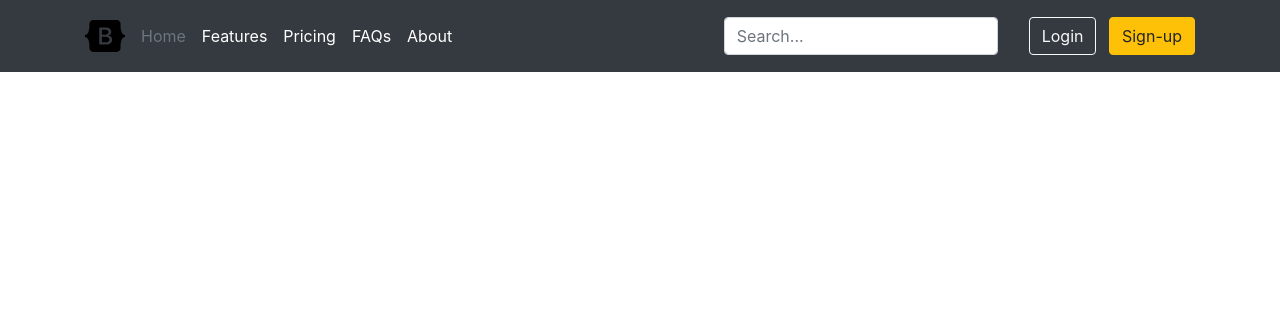
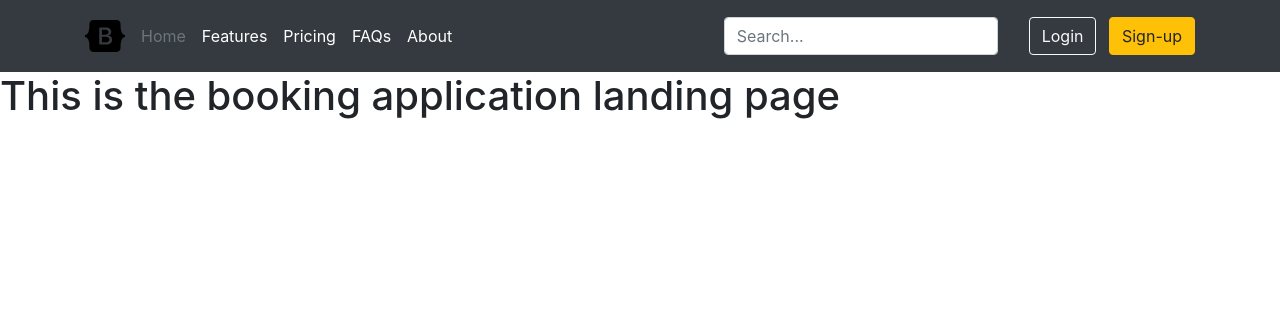
Before and after one commit to jschaeffer25/Python, a Django app: template booking/templates/booking/home.html in a window 1280 px wide. Shown: the top 332 px of the page. Run offline with Django 3.2, Linux system fonts and the light colour scheme; the template is opened without the code that fills it, so the values that code supplies are empty; some libraries are stand-ins or nearby versions.

Commit message:
base template

```diff
--- a/booking/templates/booking/base.html
+++ b/booking/templates/booking/base.html
@@ -65,6 +65,7 @@
 
 </head>
 
+<body>
 
 <header class="p-3 bg-dark text-white">
     <div class="container">
@@ -92,7 +93,7 @@
       </div>
     </div>
   </header>
-<body>
+
 
 {% block content %}
 {% endblock %}
--- a/booking/templates/booking/home.html
+++ b/booking/templates/booking/home.html
@@ -1,3 +1,4 @@
 {% extends "./base.html" %}
 {% block content %}
+    <h1>This is the booking application landing page</h1>
 {% endblock %}
```
